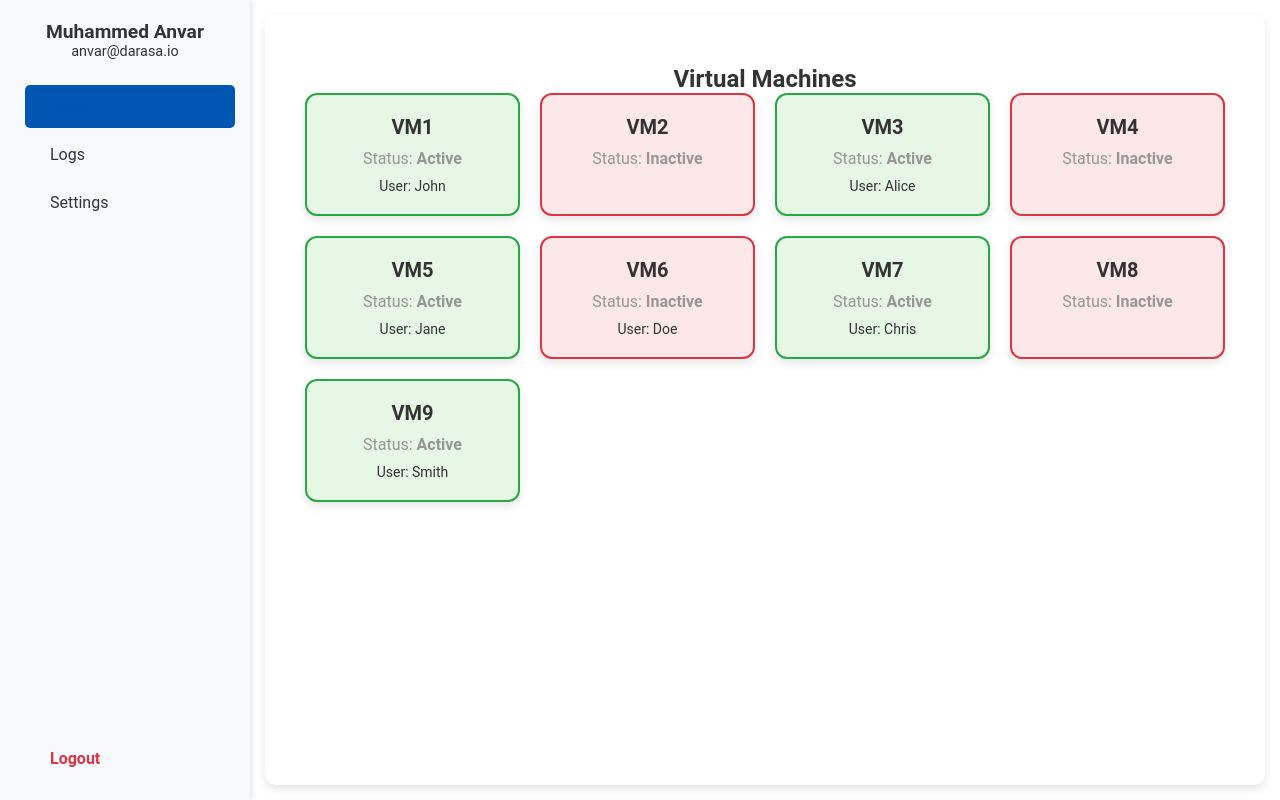
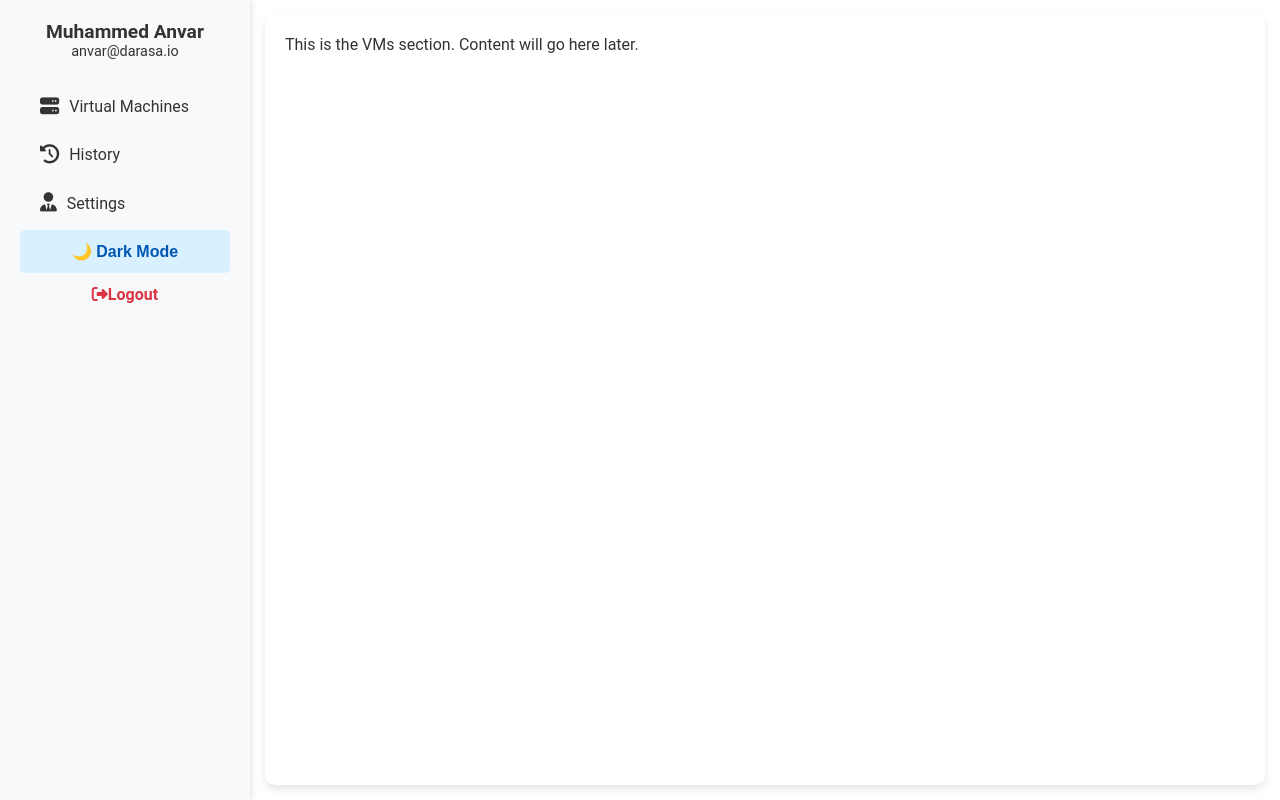
Before and after one commit to sujilagapi/vm-user-management-app, a React (Create React App) app in the folder frontend/: page /dashboard in a window 1280 px wide. Built offline with nearby package versions, Linux system fonts and the light colour scheme.

Commit message:
Logout button and theme button went up

```diff
--- a/frontend/public/index.html
+++ b/frontend/public/index.html
@@ -13,7 +13,8 @@
   <link rel="manifest" href="%PUBLIC_URL%/manifest.json" />
 
   <!-- Add Google Fonts Link Here -->
-  <link href="https://fonts.googleapis.com/css2?family=Poppins:wght@400;600&display=swap" rel="stylesheet" />
+  <link href="https://fonts.googleapis.com/css2?family=Poppins:wght@400;600&display=swap" rel="stylesheet"  />
+
 
   <title>React App</title>
 </head>
--- a/frontend/src/components/Dashboard.js
+++ b/frontend/src/components/Dashboard.js
@@ -22,7 +22,7 @@ function Dashboard() {
                     <div className="content-container">
                         {(() => {
                             switch (activeMenu) {
-                                case 'VMs':
+                                case 'Virtual Machines':
                                     return (
                                         <>
                                             <VMList/>
--- a/frontend/src/components/Sidebar.css
+++ b/frontend/src/components/Sidebar.css
@@ -1,33 +1,19 @@
+/* Sidebar Wrapper */
 .sidebar {
     width: 250px;
-    background-color: var(--secondary-bg-color); /* Dynamic background color */
-    color: var(--primary-text-color); /* Dynamic text color */
+    background-color: var(--secondary-bg-color);
+    color: var(--primary-text-color);
     display: flex;
     flex-direction: column;
-    justify-content: space-between; /* Push logout to bottom */
     padding: 20px;
     box-shadow: 2px 0 5px rgba(0, 0, 0, 0.1);
-    height: 100vh; /* Ensure full height */
-}
-
-.sidebar-title {
-    font-size: 24px;
-    margin-bottom: 20px;
-    color: var(--primary-text-color);
+    height: 100vh;
 }
 
 /* Profile Section */
 .profile-section {
     text-align: center;
     margin-bottom: 20px;
-}
-
-.profile-pic {
-    border-radius: 50%;
-    width: 70px;
-    height: 70px;
-    margin-bottom: 10px;
-    border: 2px solid var(--secondary-bg-color); /* Dynamic border */
 }
 
 .profile-section h3 {
@@ -39,29 +25,6 @@
 .profile-section p {
     font-size: 0.9rem;
     color: var(--primary-text-color);
-}
-
-.sidebar-menu {
-    list-style: none;
-    padding: 0;
-    margin: 0;
-}
-
-.menu-item {
-    padding: 10px 15px;
-    cursor: pointer;
-    border-radius: 5px;
-    transition: background 0.3s ease;
-    color: var(--primary-text-color);
-}
-
-.menu-item:hover {
-    background-color: var(--input-bg-color);
-}
-
-.menu-item.active {
-    background-color: var(--active-card-bg);
-    color: var(--button-bg-color);
 }
 
 /* Navigation Links */
@@ -77,7 +40,7 @@
     padding: 12px 20px;
     margin: 5px 0;
     border-radius: 5px;
-    color: var(--text-color); /* Dynamic text color */
+    color: var(--navigation-link-text-normal-color);
     cursor: pointer;
     transition: all 0.3s ease;
     font-size: 1rem;
@@ -86,47 +49,66 @@
 .nav-links li .menu-icon {
     margin-right: 10px;
     font-size: 1.2rem;
-    color: var(--text-color-secondary); /* Dynamic icon color */
-    transition: color 0.3s ease;
+    color: var(--navigation-link-text-normal-color);
 }
 
-.nav-links li.active,
-.nav-links li:hover {
-    background-color: var(--button-hover-bg-color); /* Dynamic hover background color */
-    color: var(--button-hover-bg-color); /* Hover text color */
-    transform: translateX(5px);
+.nav-links li.active {
+    background-color: var(--navigation-link-bg-selected-color);
+    color: var(--navigation-link-text-selected-color);
     font-weight: bold;
 }
 
-.nav-links li:hover .menu-icon {
-    color: var(--button-hover-bg-color); /* Dynamic highlight color for icons */
+.nav-links li:hover {
+    background-color: var(--navigation-link-bg-hover-color);
+    color: var(--navigation-link-text-hover-color);
+}
+
+/* Theme and Logout Buttons Wrapper */
+.theme-logout-wrapper {
+    margin-top: auto; /* Push the buttons to the bottom of the sidebar */
+    display: flex;
+    flex-direction: column;
+    gap: 10px; /* Space between theme toggle and logout */
+}
+
+/* Theme Toggle Button */
+.theme-toggle {
+    display: flex;
+    align-items: center;
+    justify-content: center;
+    padding: 12px 20px;
+    cursor: pointer;
+    border-radius: 5px;
+    font-weight: bold;
+    font-size: 1rem;
+    background-color: var(--navigation-link-bg-hover-color);
+    color: var(--navigation-link-text-hover-color);
+    transition: all 0.3s ease;
+    text-align: center;
+}
+
+.theme-toggle:hover {
+    background-color: var(--hover-bg-color);
+    color: #fff;
 }
 
 /* Logout Section */
 .logout-section {
     display: flex;
     align-items: center;
+    justify-content: center;
     padding: 12px 20px;
-    margin-top: auto; /* Push to bottom */
-    color: var(--error-color); /* Red for logout */
     cursor: pointer;
     border-radius: 5px;
     font-weight: bold;
-    transition: background-color 0.3s ease, color 0.3s ease;
-}
-
-.logout-section .logout-icon {
-    margin-right: 10px;
-    font-size: 1.2rem;
-    color: var(--primary-text-color);
-    transition: color 0.3s ease;
+    font-size: 1rem;
+    color: var(--error-color);
+    background-color: var(--secondary-bg-color);
+    transition: all 0.3s ease;
+    text-align: center;
 }
 
 .logout-section:hover {
-    background-color: var(--hover-text-color); /* Red background on hover */
-    color: #fff; /* White text color */
+    background-color: var(--hover-bg-color);
+    color: #fff;
 }
-
-.logout-section:hover .logout-icon {
-    color: #fff; /* White icon on hover */
-}
--- a/frontend/src/components/Sidebar.js
+++ b/frontend/src/components/Sidebar.js
@@ -1,11 +1,12 @@
-import React from "react";
+import React, {useContext} from "react";
 import "./Sidebar.css";
+import {ThemeContext} from "../contexts/ThemeContext";
 
 function Sidebar({ activeMenu, handleMenuClick, handleLogout }) {
-
+    const { theme, toggleTheme } = useContext(ThemeContext);
     const menuItems = [
-        { name: 'VMs', icon: 'fas fa-home' },
-        { name: 'Logs', icon: 'fas fa-cog' },
+        { name: 'Virtual Machines', icon: 'fas fa-server' },
+        { name: 'History', icon: 'fas fa-history' },
         { name: 'Settings', icon: 'fas fa-user-tie' },
     ];
 
@@ -17,11 +18,11 @@ function Sidebar({ activeMenu, handleMenuClick, handleLogout }) {
             </div>
             <nav className="nav-links">
                 <ul>
-                    {menuItems.map((menu) => (
+                    {menuItems.map ((menu) => (
                         <li
                             key={menu.name}
                             className={menu.name === activeMenu ? 'active' : ''}
-                            onClick={() => handleMenuClick(menu.name)}
+                            onClick={() => handleMenuClick (menu.name)}
                         >
                             <i className={`${menu.icon} menu-icon`}></i>
                             {menu.name}
@@ -29,6 +30,13 @@ function Sidebar({ activeMenu, handleMenuClick, handleLogout }) {
                     ))}
                 </ul>
             </nav>
+
+            <button
+                className="theme-toggle"
+                onClick={() => toggleTheme (theme === "light" ? "dark" : "light")}
+            >
+                {theme === "light" ? "🌙 Dark Mode" : "☀️ Light Mode"}
+            </button>
             {/* Logout Button */}
             <div className="logout-section" onClick={handleLogout}>
                 <i className="fas fa-sign-out-alt logout-icon"></i>
--- a/frontend/src/index.css
+++ b/frontend/src/index.css
@@ -1,4 +1,5 @@
 /* Define Variables for Light and Dark Themes */
+@import '@fortawesome/fontawesome-free/css/all.css';
 * {
   margin: 0;
   padding: 0;
@@ -18,12 +19,22 @@
   --input-bg-color: #ffffff; /* Input background color */
   --input-border-color: #ccc; /* Input border color */
   --input-focus-border-color: #007bff; /* Input focus border */
+
+
   --button-bg-color: #007bff; /* Blue background for buttons */
   --button-hover-bg-color: #0056b3; /* Darker blue for button hover */
+
   --active-card-bg: #e6f7e6; /* Light green background for active cards */
   --active-border-color: #28a745; /* Green border for active cards */
   --inactive-card-bg: #fce8e8; /* Light red background for inactive cards */
   --inactive-border-color: #dc3545; /* Red border for inactive cards */
+  --navigation-link-bg-normal-color: #ffffff; /* White background for normal links */
+  --navigation-link-bg-selected-color: #e6f7ff; /* Light blue for selected links */
+  --navigation-link-bg-hover-color: #d9f0ff; /* Softer blue for hover state */
+
+  --navigation-link-text-normal-color: #333333; /* Dark gray text for normal links */
+  --navigation-link-text-selected-color: #007bff; /* Blue text for selected links */
+  --navigation-link-text-hover-color: #0056b3; /* Darker blue for hover state */
 }
 
 /* Default Theme Variables */
@@ -47,6 +58,13 @@
   --active-border-color: #28a745; /* Green border for active cards */
   --inactive-card-bg: #fce8e8; /* Light red background for inactive cards */
   --inactive-border-color: #dc3545; /* Red border for inactive cards */
+  --navigation-link-bg-normal-color: #ffffff; /* White background for normal links */
+  --navigation-link-bg-selected-color: #e6f7ff; /* Light blue for selected links */
+  --navigation-link-bg-hover-color: #d9f0ff; /* Softer blue for hover state */
+
+  --navigation-link-text-normal-color: #333333; /* Dark gray text for normal links */
+  --navigation-link-text-selected-color: #007bff; /* Blue text for selected links */
+  --navigation-link-text-hover-color: #0056b3; /* Darker blue for hover state */
 }
 
 [data-theme="dark"] {
@@ -69,6 +87,13 @@
   --active-border-color: #57d057; /* Bright green border for active cards */
   --inactive-card-bg: #4a2d2d; /* Dark red background for inactive cards */
   --inactive-border-color: #ff6b6b; /* Bright red border for inactive cards */
+  --navigation-link-bg-normal-color: #2a2a40; /* Dark background for normal links */
+  --navigation-link-bg-selected-color: #4f5b6b; /* Muted blue-gray for selected links */
+  --navigation-link-bg-hover-color: #3a4757; /* Slightly brighter blue-gray for hover state */
+
+  --navigation-link-text-normal-color: #b3b3b3; /* Subtle gray text for normal links */
+  --navigation-link-text-selected-color: #4f83ff; /* Bright blue for selected links */
+  --navigation-link-text-hover-color: #80caff; /* Lighter blue for hover state */
 }
 
 /* Global Styling */
```
Also changed, not shown: frontend/src/components/Register.css (+0 -26 lines).
